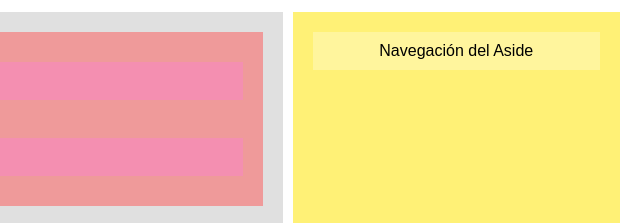
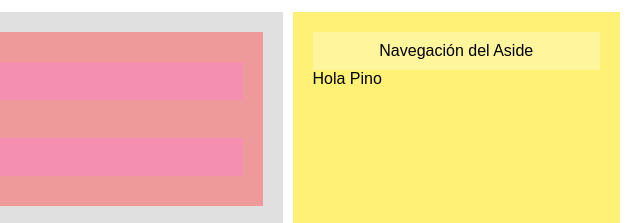
Before and after one commit to yuliana-p/Responsive, a plain HTML site: page index.html in a window 1280 px wide. Shown: the part 144-367 px from the top of the page, 640-1280 px from the left. Drawn offline with Linux system fonts and the light colour scheme.

Commit message:
Agregando etiqueta de saludo

```diff
--- a/index.html
+++ b/index.html
@@ -39,6 +39,7 @@
 
         <aside>
             <nav>Navegación del Aside</nav>
+            <p>Hola Pino</p>
         </aside>
     </div>
 
```
